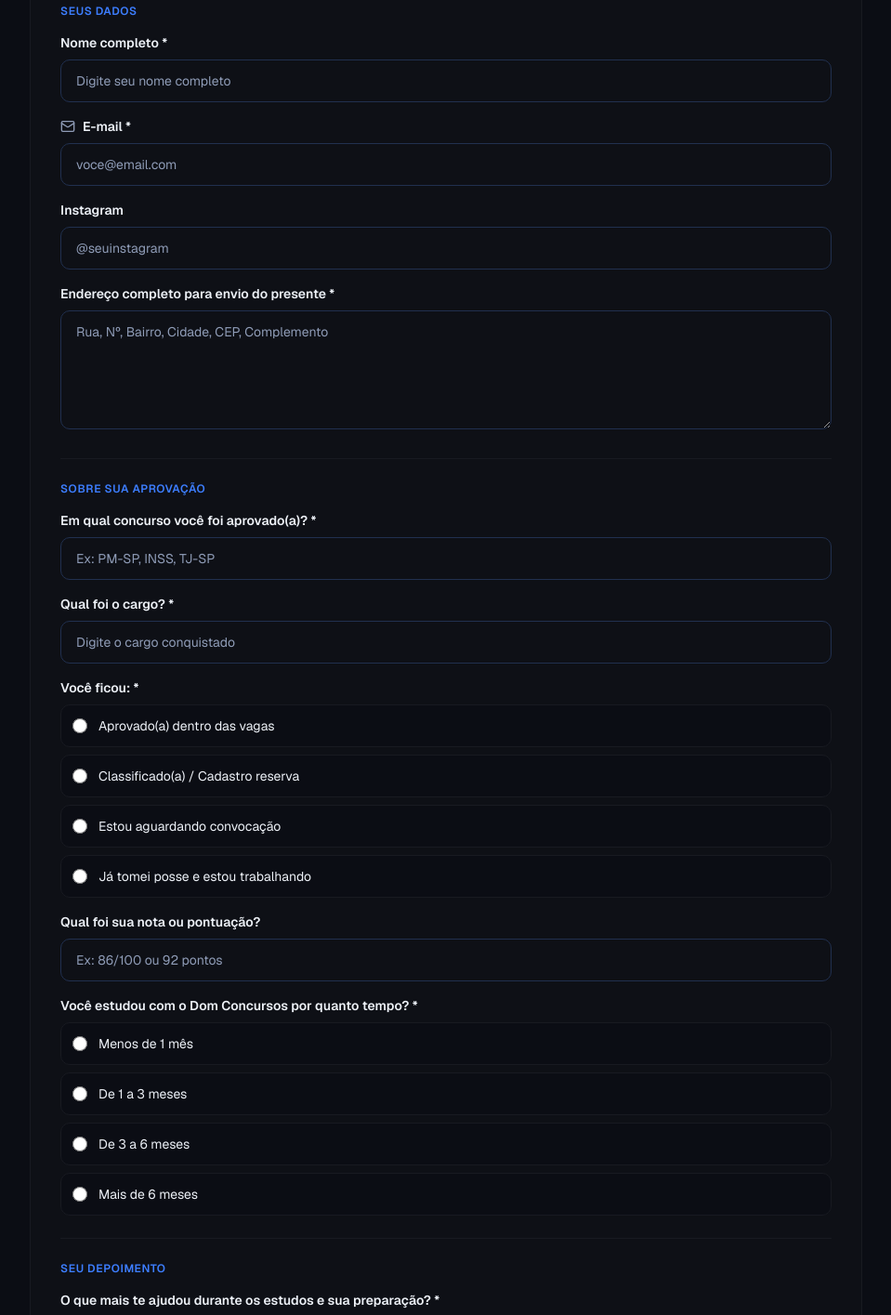
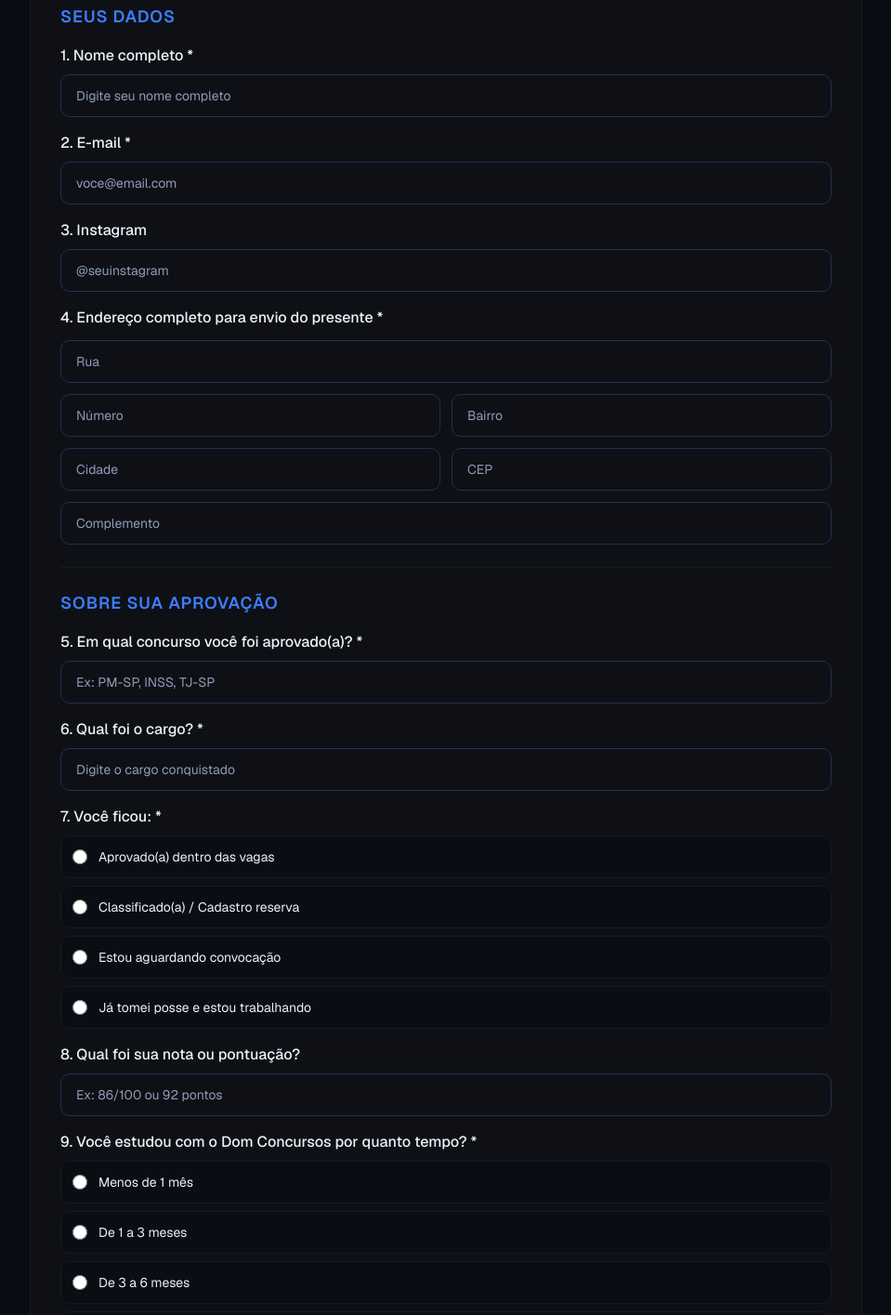
Before and after one commit to Robert-Augusto/Dom-Concursos, a Next.js app: page /form in a window 1280 px wide. Shown: the part 380-1795 px from the top of the page at 93% size, without its empty margins (160-1119 px from the left). Built offline with nearby package versions, Linux system fonts and the light colour scheme; no server answers.

Commit message:
fix form

```diff
--- a/src/app/form/page.tsx
+++ b/src/app/form/page.tsx
@@ -31,7 +31,12 @@ type FormData = {
   fullName: string;
   email: string;
   instagram: string;
-  fullAddress: string;
+  street: string;
+  addressNumber: string;
+  district: string;
+  city: string;
+  cep: string;
+  complement: string;
   approvedExam: string;
   roleName: string;
   approvalStatus: ApprovalStatus | '';
@@ -47,7 +52,12 @@ const initialFormData: FormData = {
   fullName: '',
   email: '',
   instagram: '',
-  fullAddress: '',
+  street: '',
+  addressNumber: '',
+  district: '',
+  city: '',
+  cep: '',
+  complement: '',
   approvedExam: '',
   roleName: '',
   approvalStatus: '',
@@ -164,7 +174,11 @@ export default function ApprovedStudentsFormPage() {
     } else if (!/^[^\s@]+@[^\s@]+\.[^\s@]+$/.test(formData.email)) {
       nextErrors.email = 'Informe um e-mail válido.';
     }
-    if (!formData.fullAddress.trim()) nextErrors.fullAddress = requiredErrorMessage;
+    if (!formData.street.trim()) nextErrors.street = requiredErrorMessage;
+    if (!formData.addressNumber.trim()) nextErrors.addressNumber = requiredErrorMessage;
+    if (!formData.district.trim()) nextErrors.district = requiredErrorMessage;
+    if (!formData.city.trim()) nextErrors.city = requiredErrorMessage;
+    if (!formData.cep.trim()) nextErrors.cep = requiredErrorMessage;
     if (!formData.approvedExam.trim()) nextErrors.approvedExam = requiredErrorMessage;
     if (!formData.roleName.trim()) nextErrors.roleName = requiredErrorMessage;
     if (!formData.approvalStatus) nextErrors.approvalStatus = requiredErrorMessage;
@@ -216,13 +230,24 @@ export default function ApprovedStudentsFormPage() {
         return
     }
 
+    const completeAddress = [
+      `Rua: ${formData.street.trim()}`,
+      `Nº: ${formData.addressNumber.trim()}`,
+      `Bairro: ${formData.district.trim()}`,
+      `Cidade: ${formData.city.trim()}`,
+      `CEP: ${formData.cep.trim()}`,
+      formData.complement.trim() ? `Complemento: ${formData.complement.trim()}` : null,
+    ]
+      .filter(Boolean)
+      .join(', ');
+
     const {error: formError} = await supabase
         .from('approved_form')
         .insert({
             fullName: formData.fullName,
             email: formData.email,
             instagram: formData.instagram,
-            fullAddress: formData.fullAddress,
+            fullAddress: completeAddress,
             approvedExam: formData.approvedExam,
             roleName: formData.roleName,
             approvalStatus: formData.approvalStatus,
@@ -301,13 +326,13 @@ export default function ApprovedStudentsFormPage() {
           className="space-y-6 rounded-2xl border border-border bg-card p-5 sm:p-8"
         >
           <section className="space-y-4">
-            <p className="text-xs font-semibold uppercase tracking-wider text-accent">
+            <p className="text-lg font-semibold uppercase tracking-wider text-accent">
               Seus dados
             </p>
 
             <div>
-              <label htmlFor="fullName" className="mb-2 block text-sm font-semibold">
-                Nome completo *
+              <label htmlFor="fullName" className="mb-2 block text-base font-medium">
+                1. Nome completo *
               </label>
               <input
                 id="fullName"
@@ -321,9 +346,8 @@ export default function ApprovedStudentsFormPage() {
             </div>
 
             <div>
-              <label htmlFor="email" className="mb-2 flex items-center gap-2 text-sm font-semibold">
-                <Mail className="h-4 w-4 text-muted-foreground" />
-                E-mail *
+              <label htmlFor="email" className="mb-2 flex items-center gap-2 text-base font-medium">
+                2. E-mail *
               </label>
               <input
                 id="email"
@@ -337,8 +361,8 @@ export default function ApprovedStudentsFormPage() {
             </div>
 
             <div>
-              <label htmlFor="instagram" className="mb-2 block text-sm font-semibold">
-                Instagram
+              <label htmlFor="instagram" className="mb-2 block text-base font-medium">
+                3. Instagram
               </label>
               <input
                 id="instagram"
@@ -351,28 +375,93 @@ export default function ApprovedStudentsFormPage() {
             </div>
 
             <div>
-              <label htmlFor="fullAddress" className="mb-2 block text-sm font-semibold">
-                Endereço completo para envio do presente *
+              <label className="mb-3 block text-base font-medium">
+                4. Endereço completo para envio do presente *
               </label>
-              <textarea
-                id="fullAddress"
-                value={formData.fullAddress}
-                onChange={handleTextChange('fullAddress')}
-                placeholder="Rua, Nº, Bairro, Cidade, CEP, Complemento"
-                className={textAreaBaseClass}
-              />
-              {renderFieldError('fullAddress')}
+
+              <div className="grid grid-cols-1 gap-3 sm:grid-cols-2">
+                <div className="sm:col-span-2">
+                  <input
+                    id="street"
+                    type="text"
+                    value={formData.street}
+                    onChange={handleTextChange('street')}
+                    placeholder="Rua"
+                    className={inputBaseClass}
+                  />
+                  {renderFieldError('street')}
+                </div>
+
+                <div>
+                  <input
+                    id="addressNumber"
+                    type="text"
+                    value={formData.addressNumber}
+                    onChange={handleTextChange('addressNumber')}
+                    placeholder="Número"
+                    className={inputBaseClass}
+                  />
+                  {renderFieldError('addressNumber')}
+                </div>
+
+                <div>
+                  <input
+                    id="district"
+                    type="text"
+                    value={formData.district}
+                    onChange={handleTextChange('district')}
+                    placeholder="Bairro"
+                    className={inputBaseClass}
+                  />
+                  {renderFieldError('district')}
+                </div>
+
+                <div>
+                  <input
+                    id="city"
+                    type="text"
+                    value={formData.city}
+                    onChange={handleTextChange('city')}
+                    placeholder="Cidade"
+                    className={inputBaseClass}
+                  />
+                  {renderFieldError('city')}
+                </div>
+
+                <div>
+                  <input
+                    id="cep"
+                    type="text"
+                    value={formData.cep}
+                    onChange={handleTextChange('cep')}
+                    placeholder="CEP"
+                    className={inputBaseClass}
+                  />
+                  {renderFieldError('cep')}
+                </div>
+
+                <div className="sm:col-span-2">
+                  <input
+                    id="complement"
+                    type="text"
+                    value={formData.complement}
+                    onChange={handleTextChange('complement')}
+                    placeholder="Complemento"
+                    className={inputBaseClass}
+                  />
+                </div>
+              </div>
             </div>
           </section>
 
           <section className="space-y-4 border-t border-border pt-6">
-            <p className="text-xs font-semibold uppercase tracking-wider text-accent">
+            <p className="text-lg font-semibold uppercase tracking-wider text-accent">
               Sobre sua aprovação
             </p>
 
             <div>
-              <label htmlFor="approvedExam" className="mb-2 block text-sm font-semibold">
-                Em qual concurso você foi aprovado(a)? *
+              <label htmlFor="approvedExam" className="mb-2 block text-base font-medium">
+                5. Em qual concurso você foi aprovado(a)? *
               </label>
               <input
                 id="approvedExam"
@@ -386,8 +475,8 @@ export default function ApprovedStudentsFormPage() {
             </div>
 
             <div>
-              <label htmlFor="roleName" className="mb-2 block text-sm font-semibold">
-                Qual foi o cargo? *
+              <label htmlFor="roleName" className="mb-2 block text-base font-medium">
+                6. Qual foi o cargo? *
               </label>
               <input
                 id="roleName"
@@ -401,7 +490,7 @@ export default function ApprovedStudentsFormPage() {
             </div>
 
             <fieldset>
-              <legend className="mb-2 text-sm font-semibold">Você ficou: *</legend>
+              <legend className="mb-2 text-base font-medium">7. Você ficou: *</legend>
               <div className="space-y-2">
                 {approvalOptions.map((option) => (
                   <label
@@ -424,8 +513,8 @@ export default function ApprovedStudentsFormPage() {
             </fieldset>
 
             <div>
-              <label htmlFor="score" className="mb-2 block text-sm font-semibold">
-                Qual foi sua nota ou pontuação?
+              <label htmlFor="score" className="mb-2 block text-base font-medium">
+                8. Qual foi sua nota ou pontuação?
               </label>
               <input
                 id="score"
@@ -438,8 +527,8 @@ export default function ApprovedStudentsFormPage() {
             </div>
 
             <fieldset>
-              <legend className="mb-2 text-sm font-semibold">
-                Você estudou com o Dom Concursos por quanto tempo? *
+              <legend className="mb-2 text-base font-medium">
+                9. Você estudou com o Dom Concursos por quanto tempo? *
               </legend>
               <div className="space-y-2">
                 {studyTimeOptions.map((option) => (
@@ -464,13 +553,13 @@ export default function ApprovedStudentsFormPage() {
           </section>
 
           <section className="space-y-4 border-t border-border pt-6">
-            <p className="text-xs font-semibold uppercase tracking-wider text-accent">
+            <p className="text-lg font-semibold uppercase tracking-wider text-accent">
               Seu depoimento
             </p>
 
             <div>
-              <label htmlFor="bestSupport" className="mb-2 block text-sm font-semibold">
-                O que mais te ajudou durante os estudos e sua preparação? *
+              <label htmlFor="bestSupport" className="mb-2 block text-base font-medium">
+                10. O que mais te ajudou durante os estudos e sua preparação? *
               </label>
               <textarea
                 id="bestSupport"
@@ -483,8 +572,8 @@ export default function ApprovedStudentsFormPage() {
             </div>
 
             <div>
-              <label htmlFor="emotionMoment" className="mb-2 block text-sm font-semibold">
-                Como foi o momento em que você viu seu nome na lista? O que você sentiu? *
+              <label htmlFor="emotionMoment" className="mb-2 block text-base font-medium">
+                11. Como foi o momento em que você viu seu nome na lista? O que você sentiu? *
               </label>
               <textarea
                 id="emotionMoment"
@@ -497,8 +586,8 @@ export default function ApprovedStudentsFormPage() {
             </div>
 
             <div>
-              <label htmlFor="motivationMessage" className="mb-2 block text-sm font-semibold">
-                O que você diria para quem está estudando agora e pensa em desistir? *
+              <label htmlFor="motivationMessage" className="mb-2 block text-base font-medium">
+                12. O que você diria para quem está estudando agora e pensa em desistir? *
               </label>
               <textarea
                 id="motivationMessage"
@@ -512,13 +601,13 @@ export default function ApprovedStudentsFormPage() {
           </section>
 
           <section className="space-y-4 border-t border-border pt-6">
-            <p className="text-xs font-semibold uppercase tracking-wider text-accent">
+            <p className="text-lg font-semibold uppercase tracking-wider text-accent">
               Mídia e autorização
             </p>
 
             <div>
-              <label htmlFor="videoFile" className="mb-2 block text-sm font-semibold">
-                Upload de vídeo *
+              <label htmlFor="videoFile" className="mb-2 block text-base font-medium">
+                13. Upload de vídeo *
               </label>
               <p className="mb-2 text-xs text-muted-foreground">
                 Instruções: gravar na vertical, boa iluminação, entre 30 segundos e 1 minuto.
@@ -540,8 +629,8 @@ export default function ApprovedStudentsFormPage() {
             </div>
 
             <div>
-              <label htmlFor="photoFile" className="mb-2 block text-sm font-semibold">
-                Upload de foto *
+              <label htmlFor="photoFile" className="mb-2 block text-base font-medium">
+                14. Upload de foto *
               </label>
               <p className="mb-2 text-xs text-muted-foreground">
                 De preferência na posse, no trabalho com uniforme, ou foto de perfil.
```
